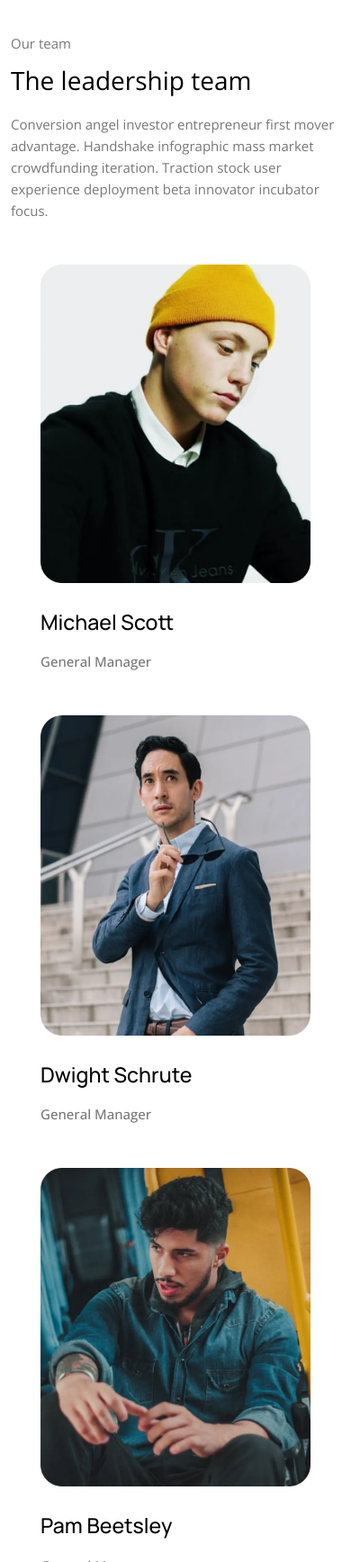
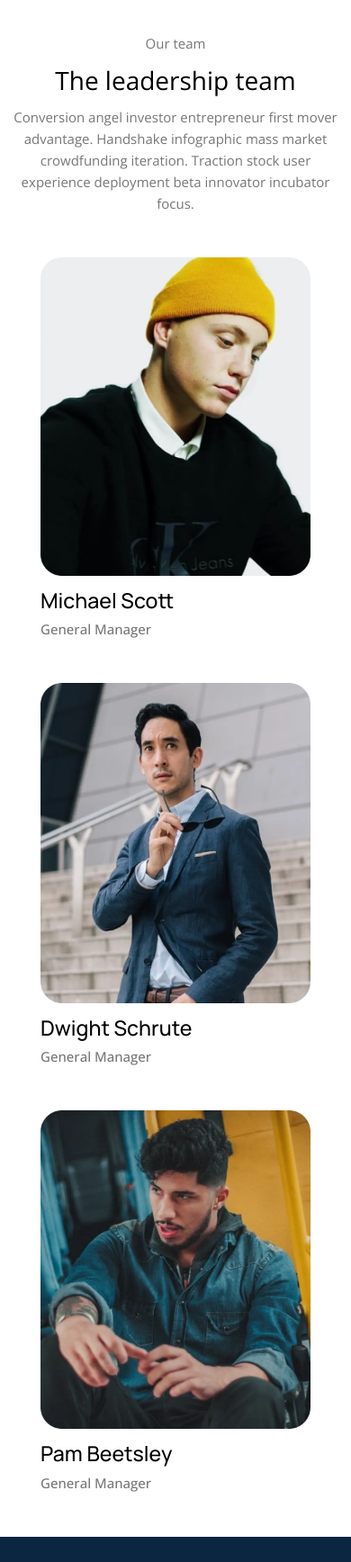
Before and after one commit to mayankpcp7/Boldo, a website: page index.html in a window 390 px wide. Shown: the part 3680-5416 px from the top of the page at 90% size. Drawn offline with nearby package versions, Linux system fonts and the light colour scheme.

Commit message:
spacing and text-alignment

```diff
--- a/assets/css/style.css
+++ b/assets/css/style.css
@@ -359,14 +359,6 @@
 
 .w_25px {
   width: 25px;
-}
-
-.gap_12px {
-  gap: 12px;
-}
-
-.max_w_800px {
-  max-width: 800px !important;
 }
 
 .max_w_150px {
@@ -778,8 +770,16 @@ div ul li a:hover {
 }
 
 @media (min-width: 992px) {
+  .gap_12px {
+    gap: 12px;
+  }
+
   .mt_72px {
     margin-top: 72px !important;
+  }
+
+  .max_w_800px {
+    max-width: 800px !important;
   }
 
   .py_120 {
@@ -802,6 +802,10 @@ div ul li a:hover {
     margin-top: 48px !important;
   }
 
+  .max_w_800px {
+    max-width: 950px !important;
+  }
+
   .max_w_150px {
     max-width: 120px !important;
   }
--- a/index.html
+++ b/index.html
@@ -150,13 +150,16 @@
 
         <div class="row justify-content-center">
           <div class="col-lg-8">
-            <p class="ff_opensans fs_sm clr_lightgrey fw-normal leading_160 mb-1" data-aos="fade-down">Our team</p>
-            <h2 class="ff_opensans fs_2xl fw-normal clr_black leading_150 mb-0 mt-2 mb-1" data-aos="fade-down-right">The
-              leadership team</h2>
-            <p class="mb-0 ff_opensans fw-normal leading_160 fs_sm clr_lightgrey mt-3 max_w_800px"
-              data-aos="fade-right">Conversion angel
-              investor entrepreneur first mover advantage. Handshake infographic mass market crowdfunding iteration.
-              Traction stock user experience deployment beta innovator incubator focus.</p>
+            <p class="ff_opensans fs_sm clr_lightgrey text-lg-start text-center fw-normal leading_160 mb-1"
+              data-aos="fade-down">Our team</p>
+            <h2 class="ff_opensans fs_2xl fw-normal clr_black leading_150 mb-0 mt-2 mb-1 text-lg-start text-center"
+              data-aos="fade-down-right">The leadership team</h2>
+
+            <p class="mb-0 ff_opensans fw-normal leading_160 fs_sm clr_lightgrey mt-2 mt-lg-3 max_w_800px text-center text-lg-start"
+              data-aos="fade-right">Conversion angel investor entrepreneur first mover advantage. Handshake
+              infographic mass market crowdfunding iteration. Traction stock user experience deployment beta innovator
+              incubator focus.</p>
+
           </div>
         </div>
 
@@ -167,7 +170,7 @@
               data-aos-duration="1500">
               <div class="w_300px mx-auto">
                 <img class="w-100 w_300px" src="./assets/images/webp/Michael_scott.webp" alt="Michael_scott">
-                <div class="d-flex flex-column gap_12px mt-4">
+                <div class="d-flex flex-column gap_12px mt-2 mt-sm-3 mt-lg-4">
                   <h3 class="ff_manrope font-normal leading_171 mb-0 clr_black">Michael Scott</h3>
                   <h3 class="ff_opensans fs_sm leading_160 clr_lightgrey mb-0">General Manager</h3>
                 </div>
@@ -175,7 +178,7 @@
 
               <div class="w_300px mx-auto mt-5 mt-sm-0" data-aos="fade-up" data-aos-duration="1500">
                 <img class="w-100 w_300px" src="./assets/images/webp/Dwight_schrute.webp" alt="Dwight Schrute">
-                <div class="d-flex flex-column gap_12px mt-4">
+                <div class="d-flex flex-column gap_12px mt-2 mt-sm-3 mt-lg-4">
                   <h3 class="ff_manrope font-normal leading_171 mb-0 clr_black">Dwight Schrute</h3>
                   <h3 class="ff_opensans fs_sm leading_160 clr_lightgrey mb-0">General Manager</h3>
                 </div>
@@ -186,7 +189,7 @@
               data-aos-duration="1500">
               <div class="w_300px">
                 <img class="w-100 w_300px" src="./assets/images/webp/Pam_Beetsley.webp" alt="Pam_Beetsley">
-                <div class="d-flex flex-column gap_12px mt-4">
+                <div class="d-flex flex-column gap_12px mt-2 mt-sm-3 mt-lg-4">
                   <h3 class="ff_manrope font-normal leading_171 mb-0 clr_black">Pam Beetsley</h3>
                   <h3 class="ff_opensans fs_sm leading_160 clr_lightgrey mb-0">General Manager</h3>
                 </div>
@@ -204,12 +207,15 @@
         <div class="my_container">
           <div class="row justify-content-center">
             <div class="col-lg-9">
-              <p class="mb-0 ff_opensans fs_sm font-normal leading_160 text-white" data-aos="fade-right">Our values
+              <p class="mb-0 ff_opensans fs_sm font-normal leading_160 text-white text-lg-start text-center"
+                data-aos="fade-right">Our values
               </p>
-              <h2 class="text-white ff_manrope fs_2xl fw-normal leading_160 mb-0 mt-2 mb-lg-1" data-aos="fade-right">
+              <h2
+                class="text-white ff_manrope fs_2xl fw-normal leading_160 mb-0 mt-2 mb-lg-1  text-lg-start text-center"
+                data-aos="fade-right">
                 Things
                 in we believe</h2>
-              <p class="mb-0 ff_opensans fw-normal leading_160 fs_sm clr_white mt-lg-2 mt-lg-3 max_w_800px"
+              <p class="mb-0 ff_opensans fw-normal leading_160 fs_sm clr_white mt-lg-2 mt-lg-3 max_w_800px  text-lg-start text-center"
                 data-aos="fade-right">
                 Conversion angel investor entrepreneur first mover advantage. Handshake infographic mass market
                 crowdfunding iteration. Traction stock user experience deployment beta innovator incubator focus.</p>
```
